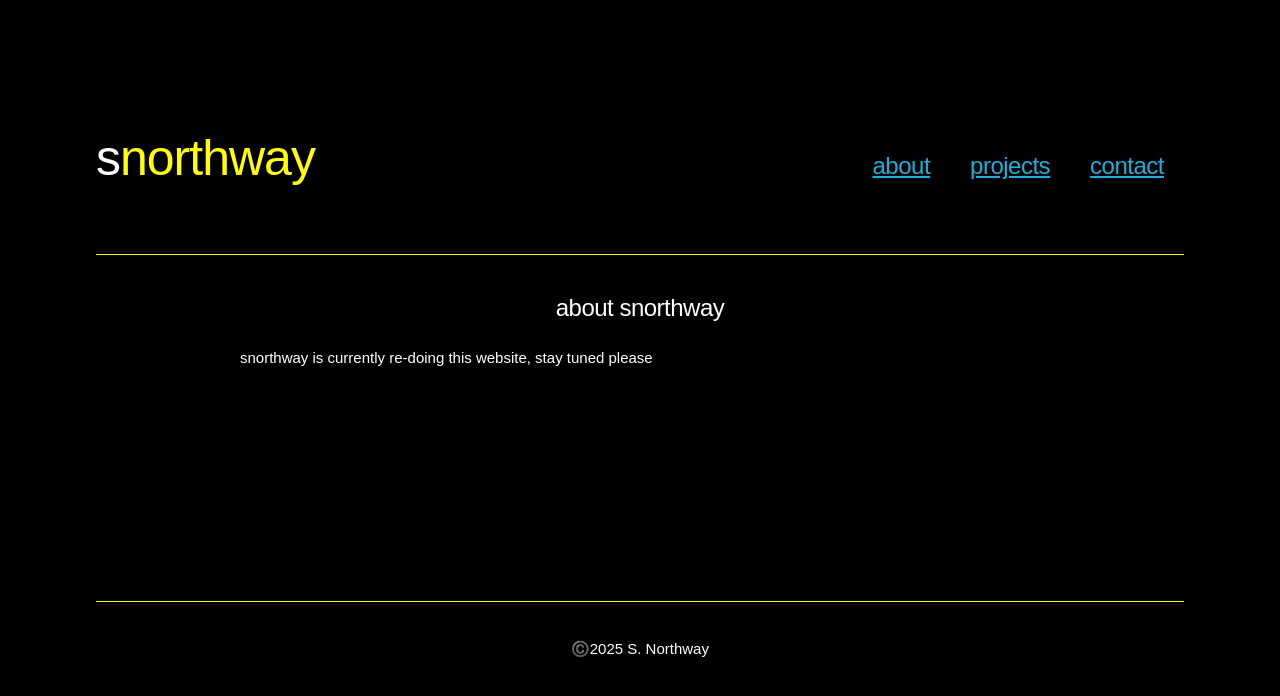
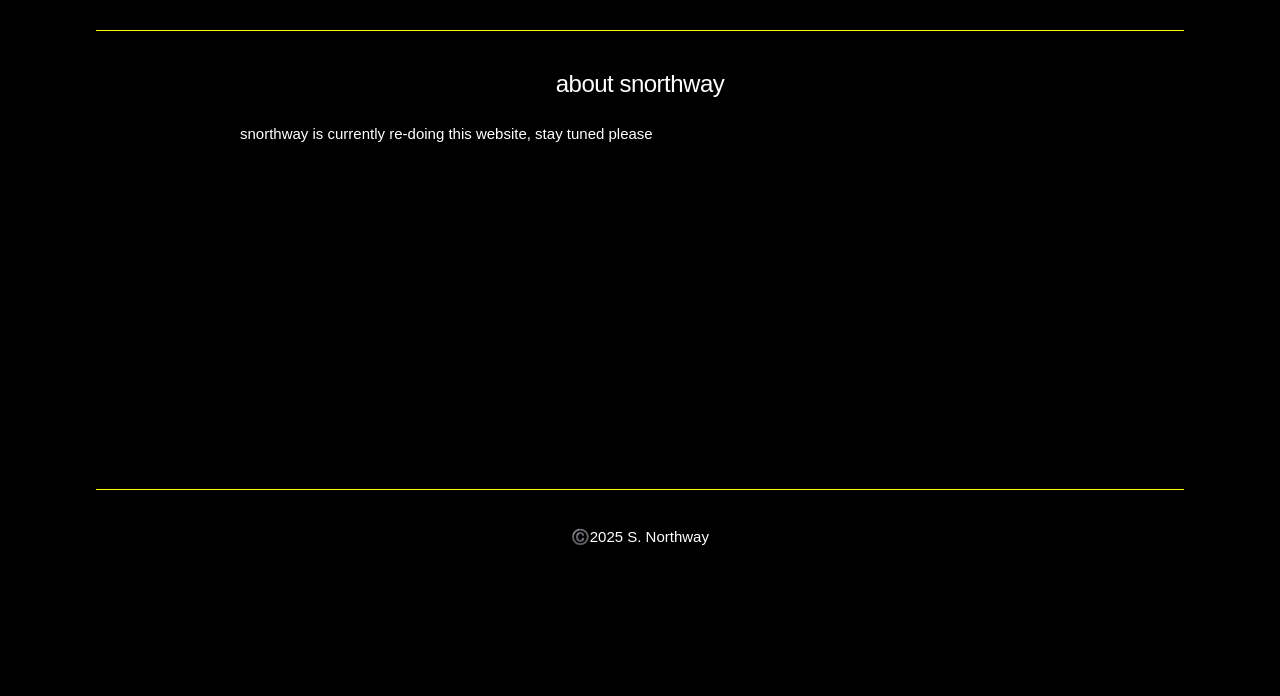
Before and after one commit to snorthway/snorthway.com, a Next.js app: page / in a window 1280 px wide. Shown: the top 696 px of the page. Built offline with nearby package versions, Linux system fonts and the light colour scheme; a web font is replaced by a local one.

Commit message:
Comments out nav bar for now

```diff
--- a/components/MainContainer.js
+++ b/components/MainContainer.js
@@ -19,7 +19,7 @@ class MainContainer extends React.Component {
           <title>snorthway.com - Your number one source for snorthway-related news and information</title>
         </Head>
         <div style={styles.contentContainer}>
-          <NavigationBar active={this.props.navActive}/>
+          {/* <NavigationBar active={this.props.navActive}/> */}
           <hr style={styles.hr}/>
           {this.props.children}
         </div>
```
